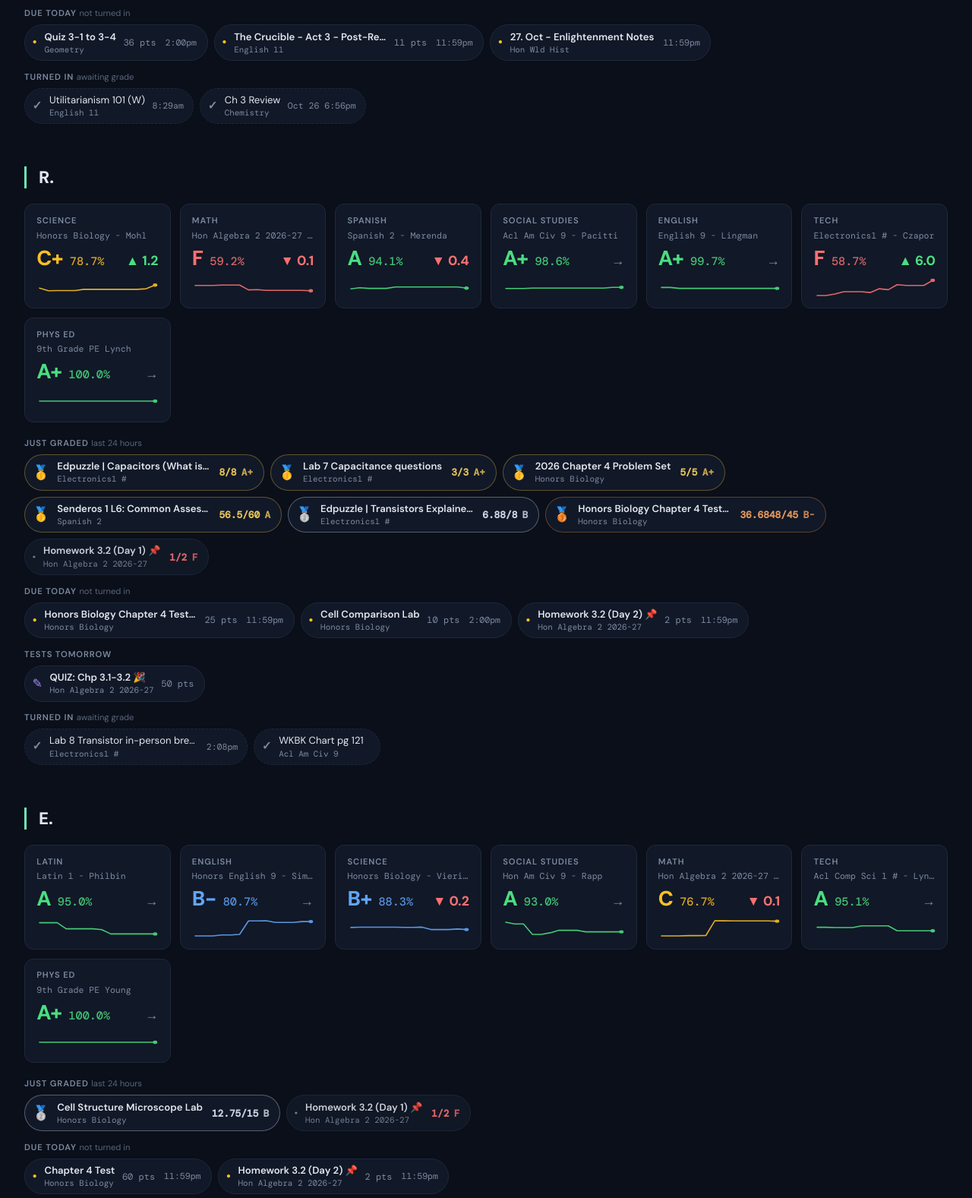
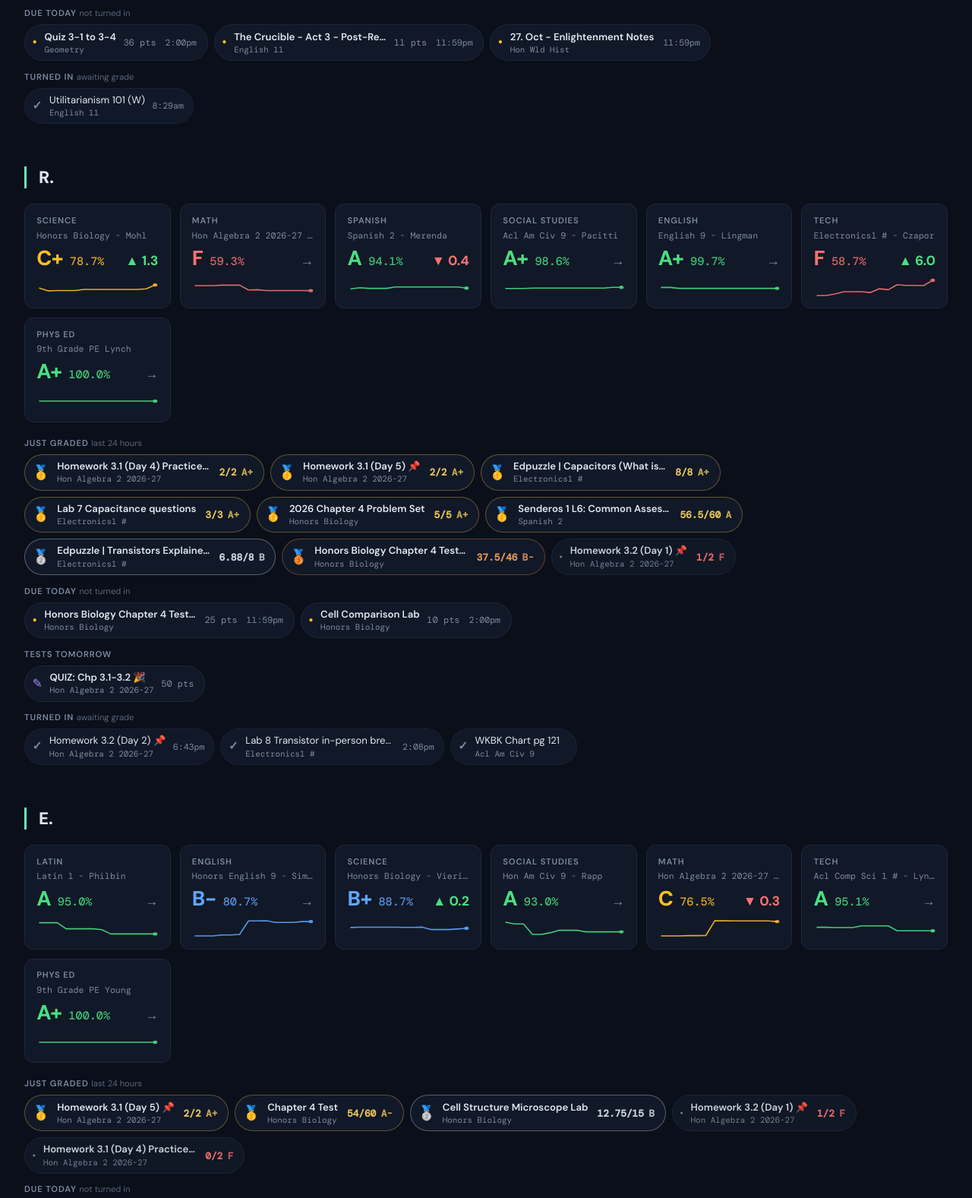
Before and after one commit to pasha4j/lunale, a website: page grades/index.html in a window 1280 px wide. Shown: the part 647-2224 px from the top of the page at 76% size. Drawn offline with nearby package versions, Linux system fonts and the light colour scheme.

Commit message:
grades 2026-10-27

```diff
--- a/grades/index.html
+++ b/grades/index.html
@@ -237,7 +237,7 @@
   <div class="head-row">
     <div>
       <h1>Grade <span>Tracker</span></h1>
-      <p class="subtitle">Council Rock School District · Last updated 2026-10-27 18:02</p>
+      <p class="subtitle">Council Rock School District · Last updated 2026-10-27 22:01</p>
     </div>
     <a class="nav-link" href="https://thelunale.com/homework/">📋 Homework →</a>
   </div>
@@ -448,15 +448,6 @@
             </span>
             <span class="submit-time">8:29am</span>
           </a>
-          <a class="medal-card submit-card" href="https://councilrock.instructure.com/courses/23362/assignments/1831026"
-             title="Ch 3 Review — Chemistry - Arnoldi 26.27">
-            <span class="medal-glyph submit-check">&check;</span>
-            <span class="medal-text">
-              <span class="medal-title">Ch 3 Review</span>
-              <span class="medal-course">Chemistry</span>
-            </span>
-            <span class="submit-time">Oct 26 6:56pm</span>
-          </a>
             </div>
           </div>
         </section>
@@ -470,19 +461,19 @@
                 <div class="kpi-row">
                   <span class="kpi-letter c">C+</span>
                   <span class="kpi-pct c">78.7%</span>
-                  <span class="kpi-arrow up" title="Since last check">▲ 1.2</span>
+                  <span class="kpi-arrow up" title="Since last check">▲ 1.3</span>
                 </div>
-                <div class="kpi-spark"><svg class="spark c" viewBox="0 0 120 26" preserveAspectRatio="none" role="img" aria-label="Trend 78% to 79%"><title>2026-10-13 77.7% → 2026-10-27 78.7%</title><polyline points="3.0,13.2 11.8,16.8 20.5,16.5 29.3,16.5 38.1,16.5 46.8,14.9 55.6,14.9 64.4,14.9 73.2,14.9 81.9,14.9 90.7,14.9 99.5,14.9 108.2,14.1 117.0,9.2" vector-effect="non-scaling-stroke"/><circle cx="117.0" cy="9.2" r="2.2"/></svg></div>
+                <div class="kpi-spark"><svg class="spark c" viewBox="0 0 120 26" preserveAspectRatio="none" role="img" aria-label="Trend 78% to 79%"><title>2026-10-13 77.7% → 2026-10-27 78.7%</title><polyline points="3.0,13.2 11.8,16.9 20.5,16.5 29.3,16.5 38.1,16.5 46.8,15.0 55.6,15.0 64.4,15.0 73.2,15.0 81.9,15.0 90.7,15.0 99.5,15.0 108.2,14.2 117.0,9.1" vector-effect="non-scaling-stroke"/><circle cx="117.0" cy="9.1" r="2.2"/></svg></div>
               </a>
               <a class="kpi-card" href="https://thelunale.com/homework/?student=R&subject=Math" title="See Hon Algebra 2 2026-27 - Cislak assignments">
                 <div class="kpi-subject">Math</div>
                 <div class="kpi-course" title="Hon Algebra 2 2026-27 - Cislak">Hon Algebra 2 2026-27 - Cislak</div>
                 <div class="kpi-row">
                   <span class="kpi-letter f">F</span>
-                  <span class="kpi-pct f">59.2%</span>
-                  <span class="kpi-arrow dn" title="Since last check">▼ 0.1</span>
+                  <span class="kpi-pct f">59.3%</span>
+                  <span class="kpi-arrow flat" title="No change since last check">→</span>
                 </div>
-                <div class="kpi-spark"><svg class="spark f" viewBox="0 0 120 26" preserveAspectRatio="none" role="img" aria-label="Trend 61% to 59%"><title>2026-10-13 61.0% → 2026-10-27 59.2%</title><polyline points="3.0,9.8 11.8,9.8 20.5,9.8 29.3,9.2 38.1,9.2 46.8,9.2 55.6,15.6 64.4,15.3 73.2,16.3 81.9,16.3 90.7,16.3 99.5,16.3 108.2,16.3 117.0,16.8" vector-effect="non-scaling-stroke"/><circle cx="117.0" cy="16.8" r="2.2"/></svg></div>
+                <div class="kpi-spark"><svg class="spark f" viewBox="0 0 120 26" preserveAspectRatio="none" role="img" aria-label="Trend 61% to 59%"><title>2026-10-13 61.0% → 2026-10-27 59.3%</title><polyline points="3.0,10.0 11.8,10.0 20.5,10.0 29.3,9.4 38.1,9.4 46.8,9.4 55.6,15.8 64.4,15.4 73.2,16.5 81.9,16.5 90.7,16.5 99.5,16.5 108.2,16.5 117.0,16.6" vector-effect="non-scaling-stroke"/><circle cx="117.0" cy="16.6" r="2.2"/></svg></div>
               </a>
               <a class="kpi-card" href="https://thelunale.com/homework/?student=R&subject=Spanish" title="See Spanish 2 - Merenda assignments">
                 <div class="kpi-subject">Spanish</div>
@@ -538,6 +529,24 @@
           <div class="medal-strip">
             <div class="medal-head">Just graded <span class="medal-hint">last 24 hours</span></div>
             <div class="medal-row">
+          <a class="medal-card gold" href="https://councilrock.instructure.com/courses/21624/assignments/1904028"
+             title="Homework 3.1 (Day 4) Practice Day 📌 — Hon Algebra 2 2026-27 - Cislak">
+            <span class="medal-glyph">🥇</span>
+            <span class="medal-text">
+              <span class="medal-title">Homework 3.1 (Day 4) Practice Day 📌</span>
+              <span class="medal-course">Hon Algebra 2 2026-27</span>
+            </span>
+            <span class="medal-score ">2/2<span class="medal-letter">A+</span></span>
+          </a>
+          <a class="medal-card gold" href="https://councilrock.instructure.com/courses/21624/assignments/1904019"
+             title="Homework 3.1 (Day 5) 📌 — Hon Algebra 2 2026-27 - Cislak">
+            <span class="medal-glyph">🥇</span>
+            <span class="medal-text">
+              <span class="medal-title">Homework 3.1 (Day 5) 📌</span>
+              <span class="medal-course">Hon Algebra 2 2026-27</span>
+            </span>
+            <span class="medal-score ">2/2<span class="medal-letter">A+</span></span>
+          </a>
           <a class="medal-card gold" href="https://councilrock.instructure.com/courses/22970/assignments/1776079"
              title="Edpuzzle | Capacitors (What is a Capacitor?) — Electronics1 # - Czapor · was 0/8">
             <span class="medal-glyph">🥇</span>
@@ -584,13 +593,13 @@
             <span class="medal-score ">6.88/8<span class="medal-letter">B</span></span>
           </a>
           <a class="medal-card bronze" href="https://councilrock.instructure.com/courses/21799/assignments/1900097"
-             title="Honors Biology Chapter 4 Test--Chromebook Portion — Honors Biology - Mohl">
+             title="Honors Biology Chapter 4 Test--Chromebook Portion — Honors Biology - Mohl · was 36.6848/45">
             <span class="medal-glyph">🥉</span>
             <span class="medal-text">
               <span class="medal-title">Honors Biology Chapter 4 Test--Chromebook Portion</span>
               <span class="medal-course">Honors Biology</span>
             </span>
-            <span class="medal-score ">36.6848/45<span class="medal-letter">B-</span></span>
+            <span class="medal-score ">37.5/46<span class="medal-letter">B-</span></span>
           </a>
           <a class="medal-card none" href="https://councilrock.instructure.com/courses/21624/assignments/1905433"
              title="Homework 3.2 (Day 1) 📌 — Hon Algebra 2 2026-27 - Cislak">
@@ -622,15 +631,6 @@
             </span>
             <span class="due-pts">10 pts</span><span class="due-when">2:00pm</span>
           </a>
-          <a class="medal-card due-card" href="https://councilrock.instructure.com/courses/21624/assignments/1905958"
-             title="Homework 3.2 (Day 2) 📌 — Hon Algebra 2 2026-27 - Cislak">
-            <span class="medal-glyph due-dot">&bull;</span>
-            <span class="medal-text">
-              <span class="medal-title">Homework 3.2 (Day 2) 📌</span>
-              <span class="medal-course">Hon Algebra 2 2026-27</span>
-            </span>
-            <span class="due-pts">2 pts</span><span class="due-when">11:59pm</span>
-          </a>
             </div>
             <div class="tests-block" hidden>
             <div class="medal-head tests-head">Tests <span class="tests-when">tomorrow</span></div>
@@ -648,6 +648,15 @@
             </div></div>
             <div class="medal-head">Turned in <span class="medal-hint">awaiting grade</span></div>
             <div class="medal-row">
+          <a class="medal-card submit-card" href="https://councilrock.instructure.com/courses/21624/assignments/1905958"
+             title="Homework 3.2 (Day 2) 📌 — Hon Algebra 2 2026-27 - Cislak">
+            <span class="medal-glyph submit-check">&check;</span>
+            <span class="medal-text">
+              <span class="medal-title">Homework 3.2 (Day 2) 📌</span>
+              <span class="medal-course">Hon Algebra 2 2026-27</span>
+            </span>
+            <span class="submit-time">6:43pm</span>
+          </a>
           <a class="medal-card submit-card" href="https://councilrock.instructure.com/courses/22970/assignments/1776326"
              title="Lab 8 Transistor in-person breadboard build — Electronics1 # - Czapor">
             <span class="medal-glyph submit-check">&check;</span>
@@ -698,10 +707,10 @@
                 <div class="kpi-course" title="Honors Biology - Vierick">Honors Biology - Vierick</div>
                 <div class="kpi-row">
                   <span class="kpi-letter b">B+</span>
-                  <span class="kpi-pct b">88.3%</span>
-                  <span class="kpi-arrow dn" title="Since last check">▼ 0.2</span>
+                  <span class="kpi-pct b">88.7%</span>
+                  <span class="kpi-arrow up" title="Since last check">▲ 0.2</span>
                 </div>
-                <div class="kpi-spark"><svg class="spark b" viewBox="0 0 120 26" preserveAspectRatio="none" role="img" aria-label="Trend 89% to 88%"><title>2026-10-13 89.0% → 2026-10-27 88.3%</title><polyline points="3.0,11.9 11.8,11.5 20.5,11.5 29.3,11.5 38.1,11.5 46.8,11.5 55.6,11.7 64.4,11.7 73.2,11.4 81.9,14.6 90.7,14.6 99.5,14.6 108.2,13.9 117.0,14.6" vector-effect="non-scaling-stroke"/><circle cx="117.0" cy="14.6" r="2.2"/></svg></div>
+                <div class="kpi-spark"><svg class="spark b" viewBox="0 0 120 26" preserveAspectRatio="none" role="img" aria-label="Trend 89% to 89%"><title>2026-10-13 89.0% → 2026-10-27 88.7%</title><polyline points="3.0,11.9 11.8,11.5 20.5,11.5 29.3,11.5 38.1,11.5 46.8,11.5 55.6,11.7 64.4,11.7 73.2,11.4 81.9,14.6 90.7,14.6 99.5,14.6 108.2,13.9 117.0,13.0" vector-effect="non-scaling-stroke"/><circle cx="117.0" cy="13.0" r="2.2"/></svg></div>
               </a>
               <a class="kpi-card" href="https://thelunale.com/homework/?student=E&subject=Social%20Studies" title="See Hon Am Civ 9 - Rapp assignments">
                 <div class="kpi-subject">Social Studies</div>
@@ -718,10 +727,10 @@
                 <div class="kpi-course" title="Hon Algebra 2 2026-27 - Cislak">Hon Algebra 2 2026-27 - Cislak</div>
                 <div class="kpi-row">
                   <span class="kpi-letter c">C</span>
-                  <span class="kpi-pct c">76.7%</span>
-                  <span class="kpi-arrow dn" title="Since last check">▼ 0.1</span>
+                  <span class="kpi-pct c">76.5%</span>
+                  <span class="kpi-arrow dn" title="Since last check">▼ 0.3</span>
                 </div>
-                <div class="kpi-spark"><svg class="spark c" viewBox="0 0 120 26" preserveAspectRatio="none" role="img" aria-label="Trend 70% to 77%"><title>2026-10-13 69.6% → 2026-10-27 76.7%</title><polyline points="3.0,23.0 11.8,23.0 20.5,23.0 29.3,22.6 38.1,22.6 46.8,22.5 55.6,3.1 64.4,3.0 73.2,3.3 81.9,3.3 90.7,3.3 99.5,3.3 108.2,3.3 117.0,3.6" vector-effect="non-scaling-stroke"/><circle cx="117.0" cy="3.6" r="2.2"/></svg></div>
+                <div class="kpi-spark"><svg class="spark c" viewBox="0 0 120 26" preserveAspectRatio="none" role="img" aria-label="Trend 70% to 77%"><title>2026-10-13 69.6% → 2026-10-27 76.5%</title><polyline points="3.0,23.0 11.8,23.0 20.5,23.0 29.3,22.6 38.1,22.6 46.8,22.5 55.6,3.1 64.4,3.0 73.2,3.3 81.9,3.3 90.7,3.3 99.5,3.3 108.2,3.3 117.0,4.1" vector-effect="non-scaling-stroke"/><circle cx="117.0" cy="4.1" r="2.2"/></svg></div>
               </a>
               <a class="kpi-card" href="https://thelunale.com/homework/?student=E&subject=Tech" title="See Acl Comp Sci 1 # - Lynch - 26/27 assignments">
                 <div class="kpi-subject">Tech</div>
@@ -747,6 +756,24 @@
           <div class="medal-strip">
             <div class="medal-head">Just graded <span class="medal-hint">last 24 hours</span></div>
             <div class="medal-row">
+          <a class="medal-card gold" href="https://councilrock.instructure.com/courses/21624/assignments/1904019"
+             title="Homework 3.1 (Day 5) 📌 — Hon Algebra 2 2026-27 - Cislak">
+            <span class="medal-glyph">🥇</span>
+            <span class="medal-text">
+              <span class="medal-title">Homework 3.1 (Day 5) 📌</span>
+              <span class="medal-course">Hon Algebra 2 2026-27</span>
+            </span>
+            <span class="medal-score ">2/2<span class="medal-letter">A+</span></span>
+          </a>
+          <a class="medal-card gold" href="https://councilrock.instructure.com/courses/21803/assignments/1898001"
+             title="Chapter 4 Test — Honors Biology - Vierick">
+            <span class="medal-glyph">🥇</span>
+            <span class="medal-text">
+              <span class="medal-title">Chapter 4 Test</span>
+              <span class="medal-course">Honors Biology</span>
+            </span>
+            <span class="medal-score ">54/60<span class="medal-letter">A-</span></span>
+          </a>
           <a class="medal-card silver" href="https://councilrock.instructure.com/courses/21803/assignments/1898004"
              title="Cell Structure Microscope Lab — Honors Biology - Vierick">
             <span class="medal-glyph">🥈</span>
@@ -765,18 +792,18 @@
             </span>
             <span class="medal-score f">1/2<span class="medal-letter">F</span></span>
           </a>
+          <a class="medal-card none" href="https://councilrock.instructure.com/courses/21624/assignments/1904028"
+             title="Homework 3.1 (Day 4) Practice Day 📌 — Hon Algebra 2 2026-27 - Cislak">
+            <span class="medal-glyph">·</span>
+            <span class="medal-text">
+              <span class="medal-title">Homework 3.1 (Day 4) Practice Day 📌</span>
+              <span class="medal-course">Hon Algebra 2 2026-27</span>
+            </span>
+            <span class="medal-score f">0/2<span class="medal-letter">F</span></span>
+          </a>
             </div>
             <div class="medal-head due-head">Due today <span class="medal-hint">not turned in</span></div>
             <div class="medal-row">
-          <a class="medal-card due-card" href="https://councilrock.instructure.com/courses/21803/assignments/1898001"
-             title="Chapter 4 Test — Honors Biology - Vierick">
-            <span class="medal-glyph due-dot">&bull;</span>
-            <span class="medal-text">
-              <span class="medal-title">Chapter 4 Test</span>
-              <span class="medal-course">Honors Biology</span>
-            </span>
-            <span class="due-pts">60 pts</span><span class="due-when">11:59pm</span>
-          </a>
           <a class="medal-card due-card" href="https://councilrock.instructure.com/courses/21624/assignments/1905958"
              title="Homework 3.2 (Day 2) 📌 — Hon Algebra 2 2026-27 - Cislak">
             <span class="medal-glyph due-dot">&bull;</span>
```
Also changed, not shown: homework/index.html (+50 -62 lines).
